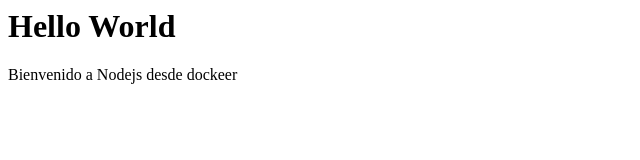
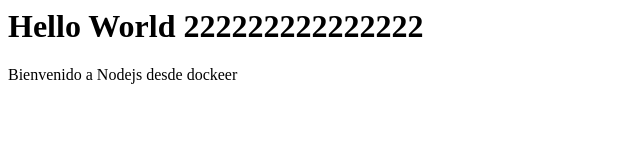
Before and after one commit to hacu9/devops_CI, a website: page public/index.html in a window 1280 px wide. Shown: the whole page, without its empty margins (0-640 px from the left). Drawn offline with Linux system fonts and the light colour scheme.

Commit message:
Updated html

```diff
--- a/public/index.html
+++ b/public/index.html
@@ -6,7 +6,7 @@
     <title>Hello</title>
 </head>
 <body>
-    <h1>Hello World</h1>
+    <h1>Hello World 222222222222222</h1>
     <p>Bienvenido a Nodejs desde dockeer</p>
 </body>
 </html>
```
